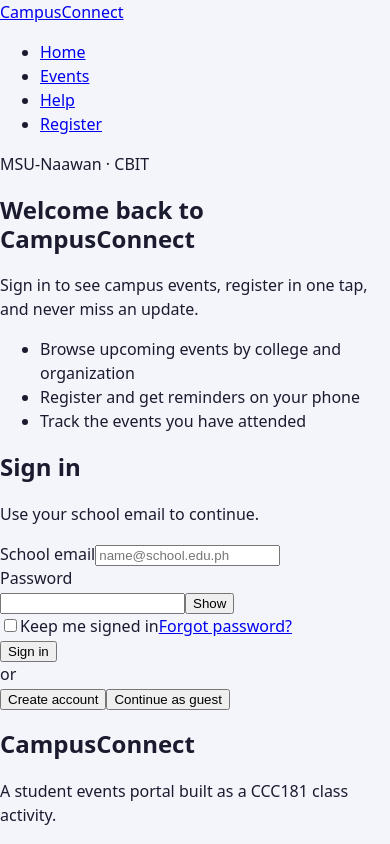
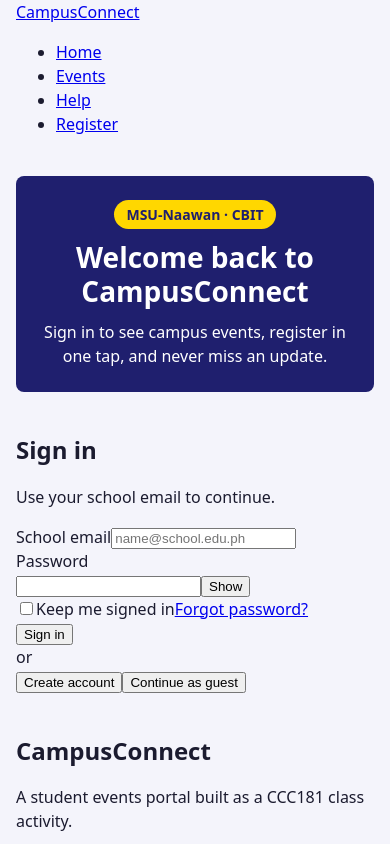
Before and after one commit to leonard-corpuz/ccc181-week10-group11, a React (Vite) app: page / in a window 390 px wide. Shown: the top 844 px of the page. Built offline with nearby package versions, Linux system fonts and the light colour scheme.

Commit message:
base: phone layout with one-column grid and brand panel

```diff
--- a/src/styles/base.css
+++ b/src/styles/base.css
@@ -10,52 +10,41 @@
    ======================================================================= */
 
 
-/* ---- STEP 0 (in index.html, not here) --------------------------------
-   Do Experiment 0 first. Then add this line inside <head> of index.html:
-   <meta name="viewport" content="width=device-width, initial-scale=1" />
-   -------------------------------------------------------------------- */
+.page {
+  min-height: 100vh;
+  display: flex;
+  flex-direction: column;
+}
+.page > main { flex: 1; }
 
+.container { width: 100%; padding-inline: 1rem; }
 
-/* ---- 1. PHONE (no media query) ---------------------------------------
-   TODO .page                 min-height: 100vh; display: flex; flex-direction: column;
-   TODO .page > main          flex: 1;   (keeps the footer at the bottom)
-   TODO .container            width: 100%; side padding 1rem (padding-inline)
-   TODO .login-layout         display: grid; ONE column (1fr); gap 1.5rem;
-                              top and bottom padding 1.5rem
-   TODO .brand-panel          background var(--navy); color #fff; text centered;
-                              padding 1.5rem 1rem; border-radius var(--radius)
-   TODO .brand-panel__badge   small gold "pill": inline-block, background var(--gold),
-                              navy text, bold, 0.875rem, border-radius: 999px
-   TODO .brand-panel__title   font-size: 1.75rem
-   TODO .brand-panel__perks   display: none   (phones show only what matters most)
-   -------------------------------------------------------------------- */
+.login-layout {
+  display: grid;
+  grid-template-columns: 1fr; /* ONE column */
+  gap: 1.5rem;
+  padding-block: 1.5rem;
+}
 
+.brand-panel {
+  background: var(--navy);
+  color: #fff;
+  text-align: center;
+  padding: 1.5rem 1rem;
+  border-radius: var(--radius);
+}
 
+.brand-panel__badge {
+  display: inline-block;
+  margin: 0 0 0.75rem;
+  padding: 0.25rem 0.75rem;
+  background: var(--gold);
+  color: var(--navy);
+  font-weight: 700;
+  font-size: 0.875rem;
+  border-radius: 999px;
+}
 
-
-/* ---- 2. 768px and up (tablets) ---------------------------------------
-   TODO @media (min-width: 768px)
-        .container            wider side padding (2rem)
-        .brand-panel          more padding (2rem)
-   -------------------------------------------------------------------- */
-
-
-
-
-/* ---- 3. 1024px and up (laptops) --------------------------------------
-   TODO @media (min-width: 1024px)
-        .login-layout         TWO equal columns (brand panel | login card);
-                              align-items: center; gap 3rem; vertical padding 3rem
-        .brand-panel          text-align: left; padding 3rem
-        .brand-panel__title   font-size: 2.5rem
-        .brand-panel__perks   display: block (the extra list is ADDED back);
-                              margin-top 1.5rem; left padding 1.25rem
-   -------------------------------------------------------------------- */
-
-
-
-
-/* ---- 4. 1280px and up (desktops) -------------------------------------
-   TODO @media (min-width: 1280px)
-        .container            max-width: 1200px; centered (margin-inline: auto)
-   -------------------------------------------------------------------- */
+.brand-panel__title { margin: 0 0 0.75rem; font-size: 1.75rem; }
+.brand-panel__text { margin: 0; }
+.brand-panel__perks { display: none; }
```
